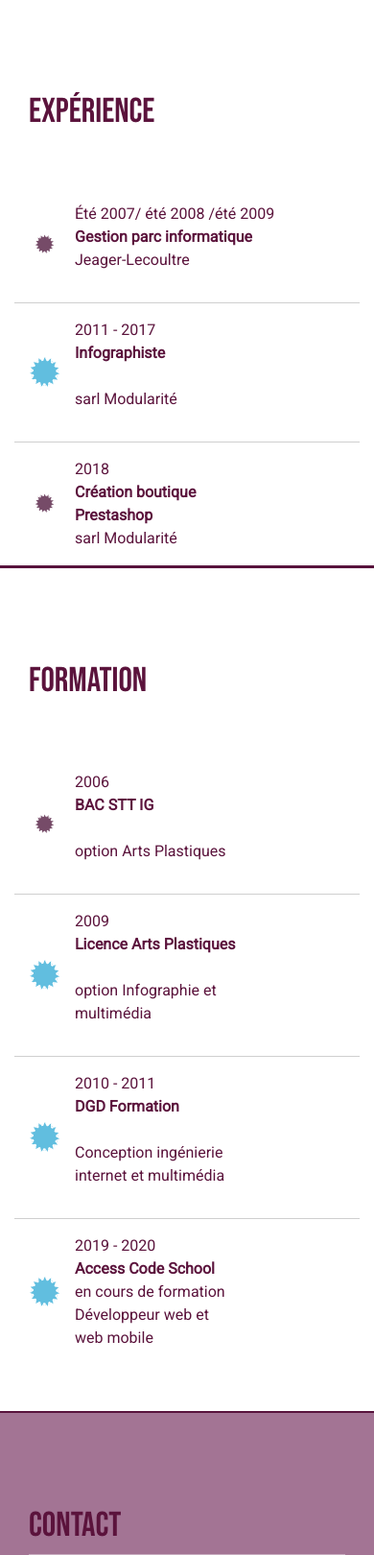
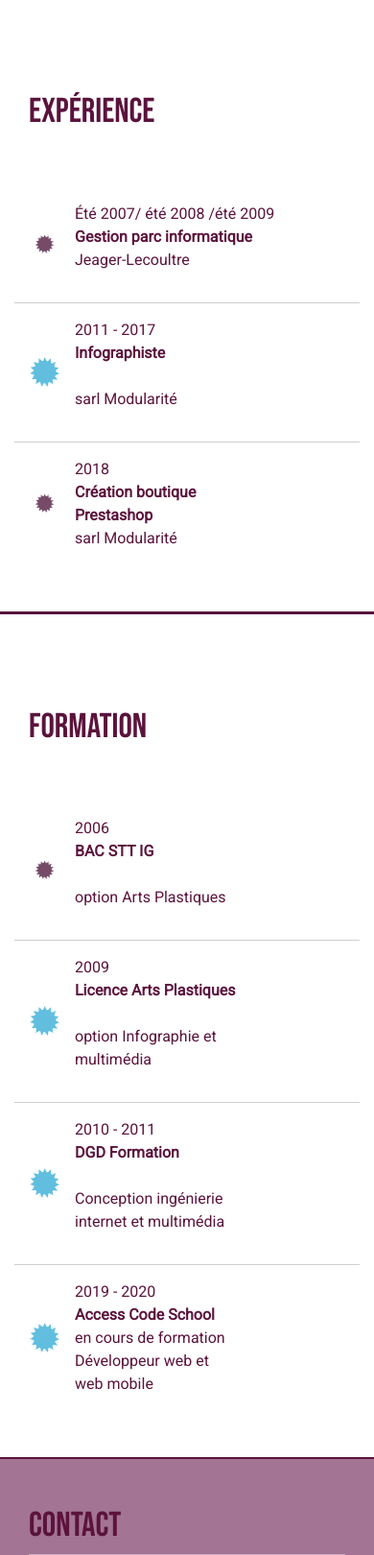
Before and after one commit to ChloePottier/portfolio, a PHP site: page / in a window 390 px wide. Shown: the part 4076-5696 px from the top of the page at 96% size. Run offline with PHP 8.4, Linux system fonts and the light colour scheme; some libraries are stand-ins or nearby versions; some web fonts are replaced.

Commit message:
time-line responsive

```diff
--- a/index.php
+++ b/index.php
@@ -152,7 +152,7 @@
         </div>
     </div>
     <!-- Expérience -->
-    <div class="container-fluid" id="experience">
+    <div class="container-fluid pb-5 pb-sm-0" id="experience">
         <div class="container">
             <div class="row py-5">
                 <div class="col-12">
@@ -229,7 +229,7 @@
             <div class="container">
                 <div class="row py-5">
                     <div class="col-12 col-md-6">
-                        <h1 class="text-prune-dark pt-5">Contact</h1>
+                        <h1 class="text-prune-dark pt-0 pt-sm-5">Contact</h1>
                         <form action="traitement.php" method="POST" class="pb-sm-6">
                             <div class="d-flex flex-column w-75 font-size-18">
                                 <input type="text" name="nom" id="nom"
```
